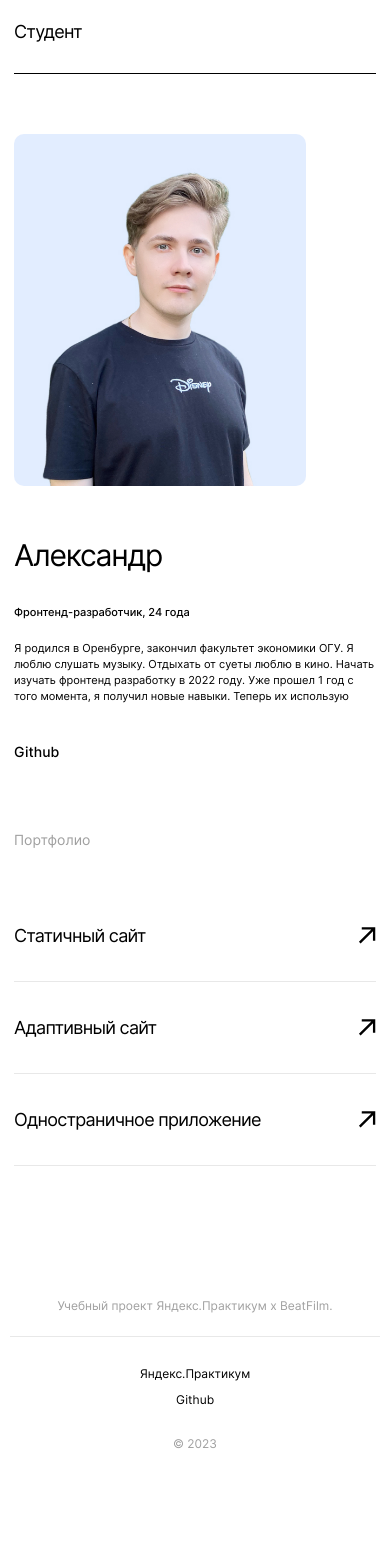
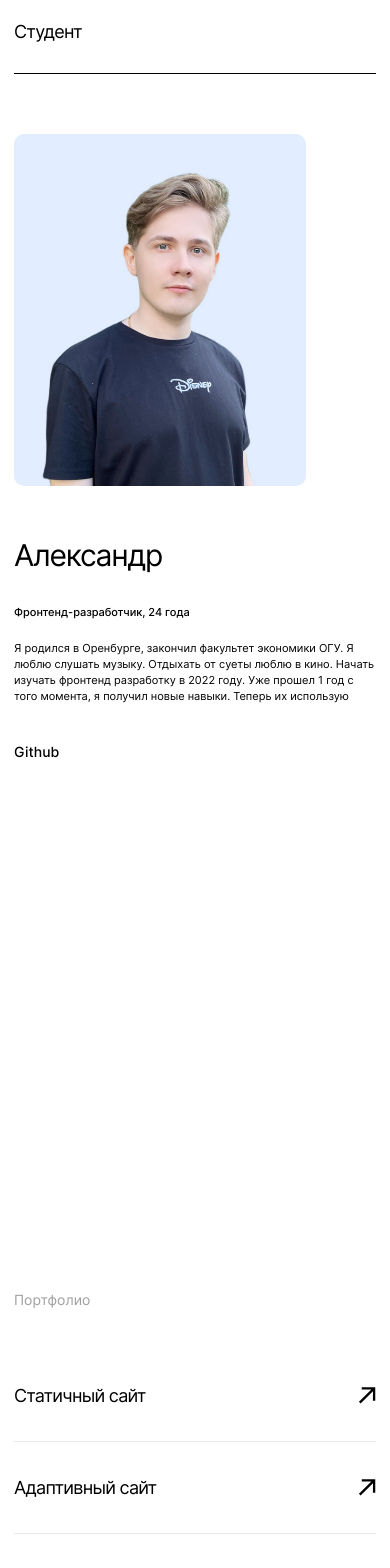
Before and after one commit to keeonezy/movies-explorer-frontend, a React (Create React App) app: page / in a window 390 px wide. Shown: the part 2120-3688 px from the top of the page. Before the commit the page ends 3593 px from the top, so only its background shows below. Built offline with nearby package versions, Linux system fonts and the light colour scheme.

Commit message:
refactor student -> about me and portfolio

```diff
--- a/src/components/Student/Student.css
+++ b/src/components/AboutMe/AboutMe.css
@@ -1,16 +1,15 @@
-.student {
+.about-me {
     margin: 0 auto;
     max-width: 1140px;
-    min-height: 1079px;
 }
 
-.student__info {
+.about-me__info {
     margin-top: 110px;
     min-height: 51px;
     border-bottom: 1px solid black;
 }
 
-.student__title {
+.about-me__title {
     margin: 0;
     color: #000;
     font-size: 22px;
@@ -18,17 +17,17 @@
     letter-spacing: -0.88px;
 }
 
-.student__container {
+.about-me__container {
     margin-top: 66px;
     display: flex;
     justify-content: space-between;
 }
 
-.student__container-left {
+.about-me__container-left {
     max-width: 600px;
 }
 
-.student__title-info {
+.about-me__title-info {
     margin: 0;
     color: #000;
     font-size: 50px;
@@ -37,7 +36,7 @@
     letter-spacing: -2px;
 }
 
-.student__description-info {
+.about-me__description-info {
     margin: 0;
     margin-top: 18px;
     color: #000;
@@ -46,7 +45,7 @@
     line-height: 20px;
 }
 
-.student__description {
+.about-me__description {
     margin: 0;
     margin-top: 26px;
     color: #000;
@@ -55,7 +54,7 @@
     line-height: 22px;
 }
 
-.student__button {
+.about-me__button {
     margin-top: 99px;
     color: #000;
     font-size: 14px;
@@ -63,161 +62,111 @@
     display: block;
 }
 
-.student__image {
+.about-me__image {
     max-width: 270px;
     max-height: 327px;
     border-radius: 10px;
 }
 
-.student__title-portfolio {
-    margin: 0;
-    margin-top: 100px;
-    color: #A0A0A0;
-    font-size: 18px;
-    font-weight: 400;
-    line-height: 20px;
-}
-
-.student__portfolio {
-    min-height: 91px;
-    display: flex;
-    justify-content: space-between;
-    align-items: center;
-    border-bottom: 1px solid #E8E8E8;
-}
-
-.student__portfolio:first-child {
-    margin-top: 50px;
-}
-
-.student-portfolio-description {
-    margin: 0;
-    color: #000;
-    font-size: 30px;
-    font-weight: 400;
-    line-height: 50px;
-    letter-spacing: -1.2px;
-}
-
 @media screen and (max-width: 1140px) {
-    .student {
+    .about-me {
         min-height: 994px;
     }
 
-    .student__container-left {
+    .about-me__container-left {
         max-width: 364px;
     }
 
-    .student__info {
+    .about-me__info {
         margin: 90px 50px 0;
     }
 
-    .student__container {
+    .about-me__container {
         margin: 66px 50px 0;
     }
 
-    .student__title-info {
+    .about-me__title-info {
         font-size: 40px;
         letter-spacing: -1.6px;
     }
 
-    .student__description-info {
+    .about-me__description-info {
         margin-top: 16px;
         font-size: 12px;
         line-height: 18px;
     }
 
-    .student__description {
+    .about-me__description {
         margin-top: 20px;
         font-size: 12px;
         line-height: 18px;
     }
 
-    .student__button {
+    .about-me__button {
         margin-top: 87px;
     }
 
-    .student__image {
+    .about-me__image {
         max-width: 255px;
         max-height: 307px;
     }
 
-    .student__title-portfolio {
+    .about-me__title-portfolio {
         margin: 90px 50px 0;
     }
 
-    .student__portfolio {
+    .about-me__portfolio {
         margin: 0 50px;
     }
 
-    .student-portfolio-description {
+    .about-me-portfolio-description {
         font-size: 28px;
     }
 }
 
 @media screen and (max-width: 740px) {
-    .student {
+    .about-me {
         min-height: 1198px;
     }
 
-    .student__info {
+    .about-me__info {
         margin: 70px 14px 0;
     }
 
-    .student__title {
+    .about-me__title {
         font-size: 18px;
         letter-spacing: -0.72px;
     }
 
-    .student__container {
+    .about-me__container {
         margin: 60px 14px 0;
         flex-direction: column-reverse;
         gap: 40px;
     }
 
-    .student__image {
+    .about-me__image {
         max-width: 292px;
         max-height: 352px;
     }
 
-    .student__title-info {
+    .about-me__title-info {
         font-size: 30px;
         letter-spacing: -1.2px;
     }
 
-    .student__description-info {
+    .about-me__description-info {
         margin-top: 20px;
         font-size: 11px;
         line-height: 16px;
     }
 
-    .student__description {
+    .about-me__description {
         margin-top: 20px;
         font-size: 11px;
         line-height: 16px;
     }
 
-    .student__button {
+    .about-me__button {
         margin-top: 40px;
     }
-
-    .student__title-portfolio {
-        margin: 70px 14px 0;
-        font-size: 14px;
-        line-height: 20px;
-    }
-
-    .student__portfolio {
-        margin: 0px 14px;
-    }
-
-    .student__portfolio:first-child {
-        margin-top: 40px;
-    }
-
-    .student-portfolio-description {
-        font-size: 18px;
-        line-height: 28px;
-        letter-spacing: -0.72px;
-    }
 }
--- /dev/null
+++ b/src/components/AboutMe/AboutMe.jsx
@@ -0,0 +1,24 @@
+import "./AboutMe.css";
+import studentAvatar from "../../images/avatarStudent.jpg";
+
+function AboutMe() {
+    return (
+        <section className="about-me">
+            <div className="about-me__info">
+                <h2 className="about-me__title">Студент</h2>
+            </div>
+
+            <div className="about-me__container">
+                <div className="about-me__container-left">
+                    <h3 className="about-me__title-info">Александр</h3>
+                    <p className="about-me__description-info">Фронтенд-разработчик, 24 года</p>
+                    <p className="about-me__description">Я родился в Оренбурге, закончил факультет экономики ОГУ. Я люблю слушать музыку. Отдыхать от суеты люблю в кино. Начать изучать фронтенд разработку в 2022 году. Уже прошел 1 год с того момента, я получил новые навыки. Теперь их использую</p>
+                    <a href="https://github.com/keeonezy" target="_black" className="about-me__button link">Github</a>
+                </div>
+                <img src={studentAvatar} alt="Студент" className="about-me__image" />
+            </div>
+        </section>
+    )
+}
+
+export { AboutMe };
--- a/src/components/Main/Main.jsx
+++ b/src/components/Main/Main.jsx
@@ -3,7 +3,8 @@ import { Header } from "../Header/Header";
 import { Promo } from "../Promo/Promo";
 import { AboutProject } from "../AboutProject/AboutProject";
 import { Techs } from "../Techs/Techs";
-import { Student } from "../Student/Student";
+import { AboutMe } from "../AboutMe/AboutMe";
+import { Portfolio } from "../Portfolio/Portfolio";
 import { Footer } from "../Footer/Footer";
 
 function Main() {
@@ -14,7 +15,8 @@ function Main() {
                 <Promo />
                 <AboutProject />
                 <Techs />
-                <Student />
+                <AboutMe />
+                <Portfolio />
             </main>
             <Footer />
         </>
--- /dev/null
+++ b/src/components/Portfolio/Portfolio.css
@@ -0,0 +1,71 @@
+.portfolio {
+    margin: 0 auto;
+    padding: 0 0 125px 0;
+    max-width: 1140px;
+}
+
+.portfolio__title-portfolio {
+    margin: 0;
+    margin-top: 100px;
+    color: #A0A0A0;
+    font-size: 18px;
+    font-weight: 400;
+    line-height: 20px;
+}
+
+.portfolio__portfolio {
+    min-height: 91px;
+    display: flex;
+    justify-content: space-between;
+    align-items: center;
+    border-bottom: 1px solid #E8E8E8;
+}
+
+.portfolio__portfolio:first-child {
+    margin-top: 50px;
+}
+
+.portfolio-portfolio-description {
+    margin: 0;
+    color: #000;
+    font-size: 30px;
+    font-weight: 400;
+    line-height: 50px;
+    letter-spacing: -1.2px;
+}
+
+@media screen and (max-width: 1140px) {
+    .portfolio__title-portfolio {
+        margin: 90px 50px 0;
+    }
+
+    .portfolio__portfolio {
+        margin: 0 50px;
+    }
+
+    .portfolio-portfolio-description {
+        font-size: 28px;
+    }
+}
+
+@media screen and (max-width: 740px) {
+    .portfolio__title-portfolio {
+        margin: 70px 14px 0;
+        font-size: 14px;
+        line-height: 20px;
+    }
+
+    .portfolio__portfolio {
+        margin: 0px 14px;
+    }
+
+    .portfolio__portfolio:first-child {
+        margin-top: 40px;
+    }
+
+    .portfolio-portfolio-description {
+        font-size: 18px;
+        line-height: 28px;
+        letter-spacing: -0.72px;
+    }
+}
--- /dev/null
+++ b/src/components/Portfolio/Portfolio.jsx
@@ -0,0 +1,28 @@
+import "./Portfolio.css";
+import studentArrow from "../..//images/student-arrow.svg";
+
+function Portfolio() {
+    return (
+        <section className="portfolio">
+            <h3 className="portfolio__title-portfolio">Портфолио</h3>
+
+            <div>
+                <a className="portfolio__portfolio link" href="https://keeonezy.github.io/how-to-learn/index.html" target="_black">
+                    <p className="portfolio-portfolio-description">Статичный сайт</p>
+                    <img src={studentArrow} alt="Стрелка для перехода" className="portfolio__arrow" />
+                </a>
+                <a className="portfolio__portfolio link" href="https://keeonezy.github.io/russian-travel/index.html" target="_black">
+                    <p className="portfolio-portfolio-description">Адаптивный сайт</p>
+                    <img src={studentArrow} alt="Стрелка для перехода" className="portfolio__arrow" />
+                </a>
+                <a className="portfolio__portfolio link" href="https://keeonezy.github.io/mesto-react/index.html" target="_black">
+                    <p className="portfolio-portfolio-description">Одностраничное приложение</p>
+                    <img src={studentArrow} alt="Стрелка для перехода" className="portfolio__arrow" />
+                </a>
+            </div>
+
+        </section>
+    )
+}
+
+export { Portfolio };
--- a/src/components/Student/Student.jsx
+++ /dev/null
@@ -1,43 +0,0 @@
-import "./Student.css";
-import studentAvatar from "../../images/avatarStudent.jpg";
-import studentArrow from "../..//images/student-arrow.svg"
-
-function Student() {
-    return (
-        <div className="student">
-            <div className="student__info">
-                <h2 className="student__title">Студент</h2>
-            </div>
-
-            <div className="student__container">
-                <div className="student__container-left">
-                    <h3 className="student__title-info">Александр</h3>
-                    <p className="student__description-info">Фронтенд-разработчик, 24 года</p>
-                    <p className="student__description">Я родился в Оренбурге, закончил факультет экономики ОГУ. Я люблю слушать музыку. Отдыхать от суеты люблю в кино. Начать изучать фронтенд разработку в 2022 году. Уже прошел 1 год с того момента, я получил новые навыки. Теперь их использую</p>
-                    <a href="https://github.com/keeonezy" target="_black" className="student__button link">Github</a>
-                </div>
-                <img src={studentAvatar} alt="Студент" className="student__image" />
-            </div>
-
-            <h3 className="student__title-portfolio">Портфолио</h3>
-
-            <div>
-                <a className="student__portfolio link" href="https://keeonezy.github.io/how-to-learn/index.html" target="_black">
-                    <p className="student-portfolio-description">Статичный сайт</p>
-                    <img src={studentArrow} alt="Стрелка для перехода" className="student__arrow" />
-                </a>
-                <a className="student__portfolio link" href="https://keeonezy.github.io/russian-travel/index.html" target="_black">
-                    <p className="student-portfolio-description">Адаптивный сайт</p>
-                    <img src={studentArrow} alt="Стрелка для перехода" className="student__arrow" />
-                </a>
-                <a className="student__portfolio link" href="https://keeonezy.github.io/mesto-react/index.html" target="_black">
-                    <p className="student-portfolio-description">Одностраничное приложение</p>
-                    <img src={studentArrow} alt="Стрелка для перехода" className="student__arrow" />
-                </a>
-            </div>
-
-        </div>
-    )
-}
-
-export { Student };
```
